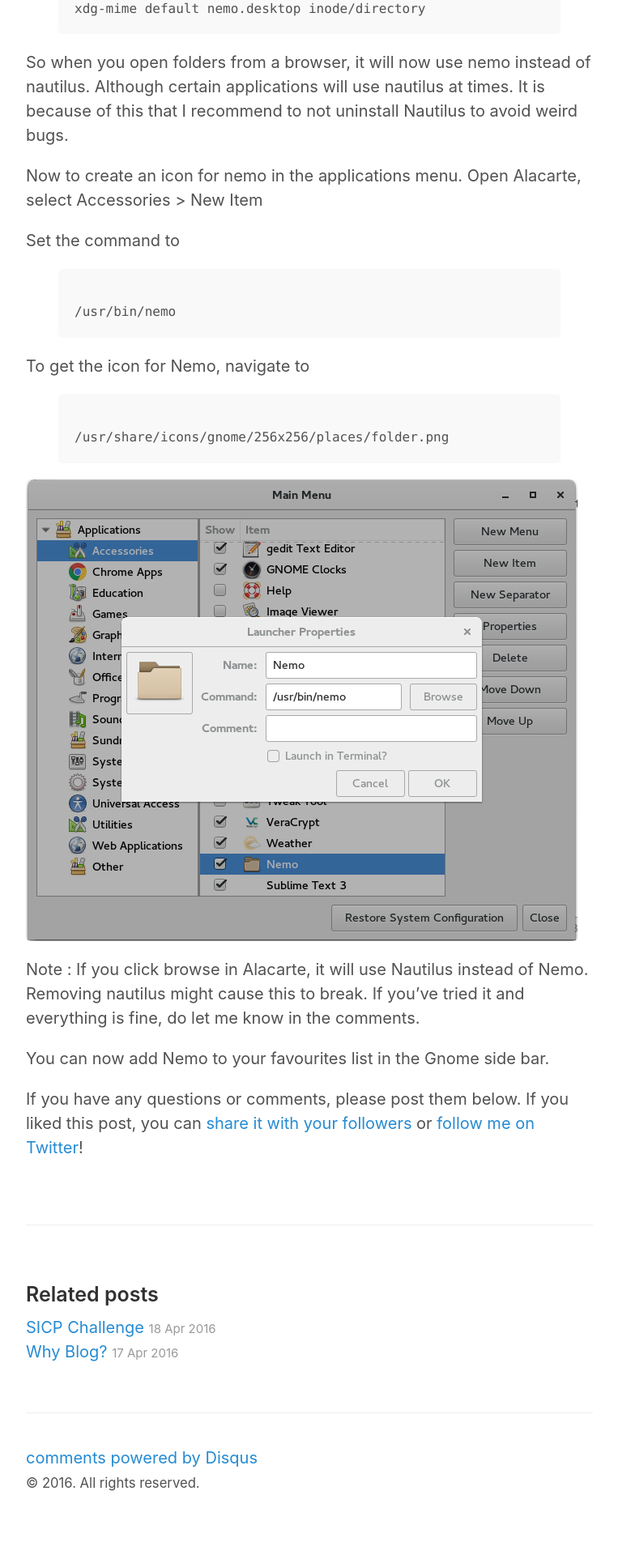
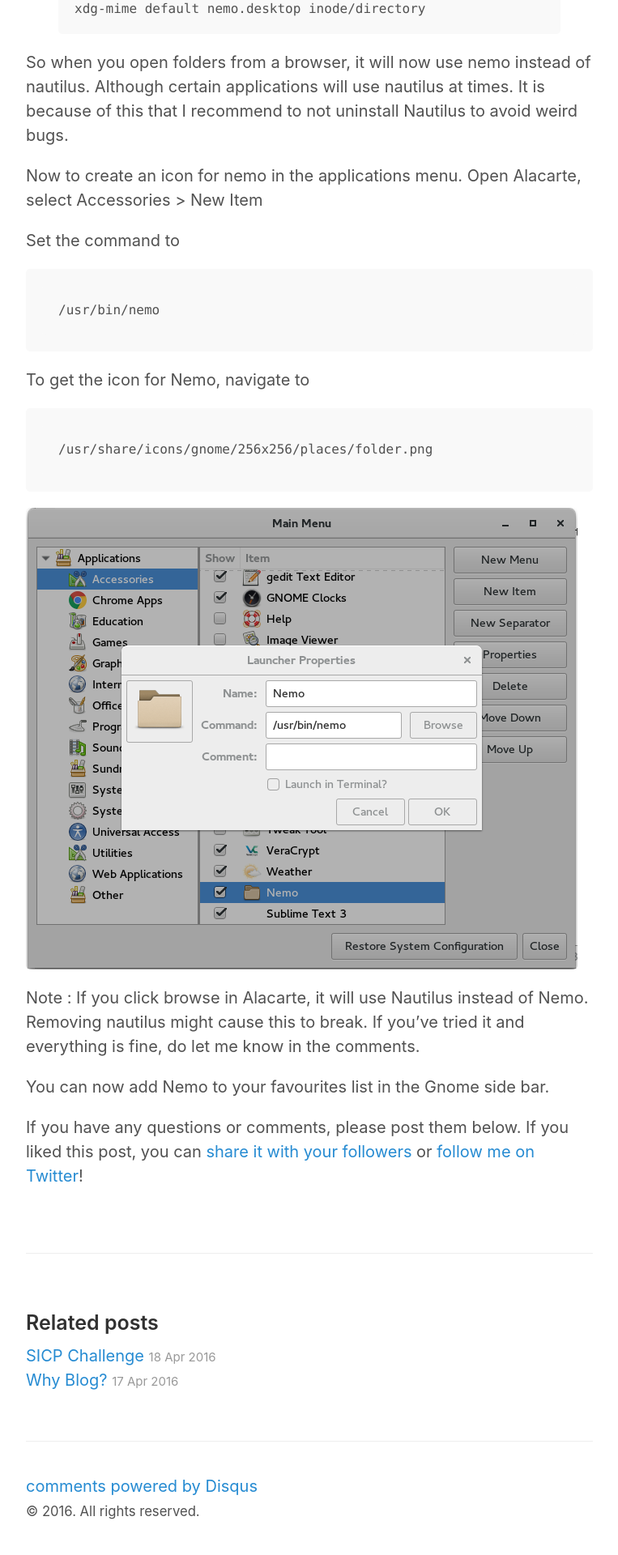
Before and after one commit to louisnow/louisnow.github.io, a Jekyll site: the page built from _posts/2016-04-20-setting-nemo-as-the-default-file-manager-in-fedora-23.markdown, in a window 1280 px wide. Shown: the part 1079-2999 px from the top of the page at 81% size, without its empty margins (258-1021 px from the left). Built offline with Jekyll 4.4.1, drawn with Linux system fonts in a browser that asks for light colours; comment, search, counter and statistics services are not loaded; before the commit the page ends 2964 px from its top, so only the background shows below that.

Commit message:
Replace liquid templating for syntax highlighting with Rouge

````diff
--- a/_posts/2016-04-20-setting-nemo-as-the-default-file-manager-in-fedora-23.markdown
+++ b/_posts/2016-04-20-setting-nemo-as-the-default-file-manager-in-fedora-23.markdown
@@ -30,13 +30,13 @@ Now to create an icon for nemo in the applications menu.
 Open Alacarte, select Accessories > New Item
 
 Set the command to
-{% highlight shell %}
+```shell
 /usr/bin/nemo
-{% endhighlight %}
+```
 To get the icon for Nemo, navigate to
-{% highlight shell %}
+```shell
 /usr/share/icons/gnome/256x256/places/folder.png
-{% endhighlight %}
+```
 
 ![Nemo](/assets/nemo.png)
 
````
